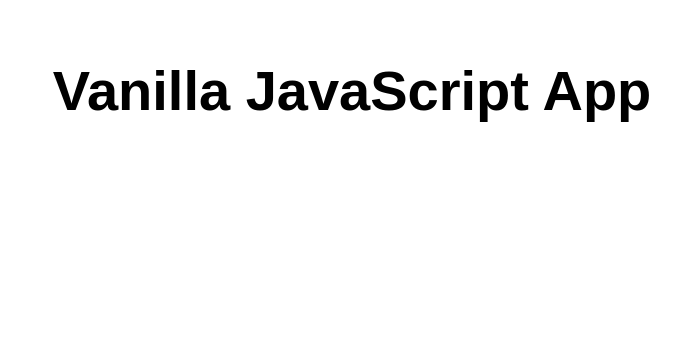
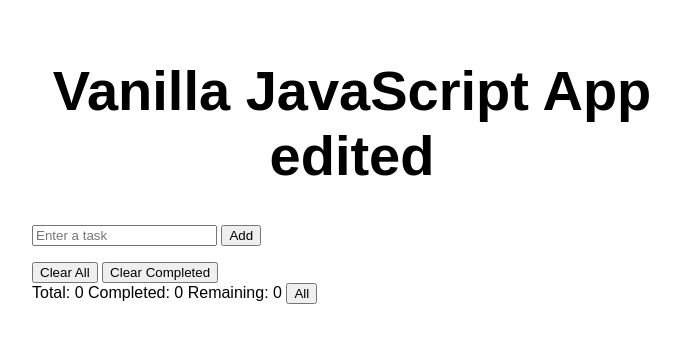
Before and after one commit to asWorks/TestStaticWebApp, a website: page src/index.html in a window 1280 px wide. Shown: the whole page, without its empty margins (288-968 px from the left). Drawn offline with Linux system fonts and the light colour scheme.

Commit message:
feat: enhance task management interface with input and status elements

```diff
--- a/src/index.html
+++ b/src/index.html
@@ -10,7 +10,21 @@
 
 <body>
   <main>
-    <h1>Vanilla JavaScript App</h1>
+    <h1>Vanilla JavaScript App edited</h1>
+    <div id="app">
+      <input type="text" id="input" placeholder="Enter a task">
+      <button id="add">Add</button>
+      <ul id="tasks"></ul>
+
+      <button id="clear">Clear All</button>
+      <button id="clearCompleted">Clear Completed</button>
+
+      <div id="status">
+        <span id="total">Total: 0</span>
+        <span id="completed">Completed: 0</span>
+        <span id="remaining">Remaining: 0</span>
+
+        <button id="all">All</button>
   </main>
 </body>
 
```
